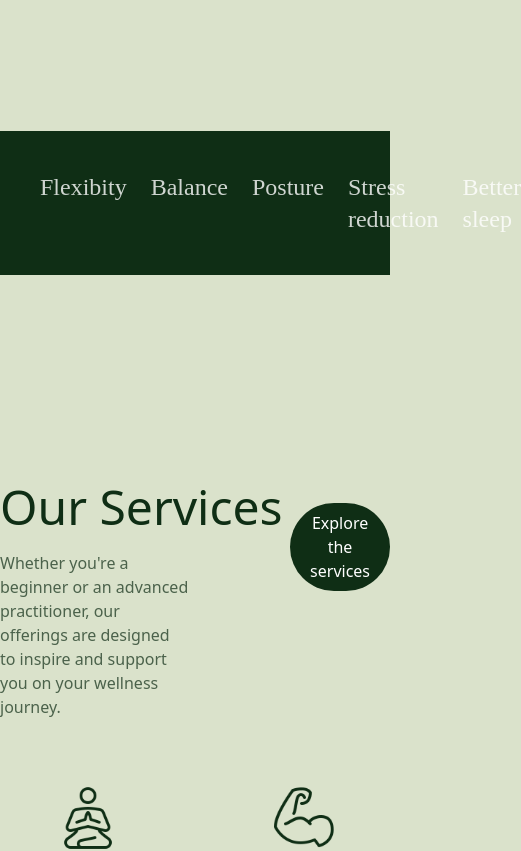
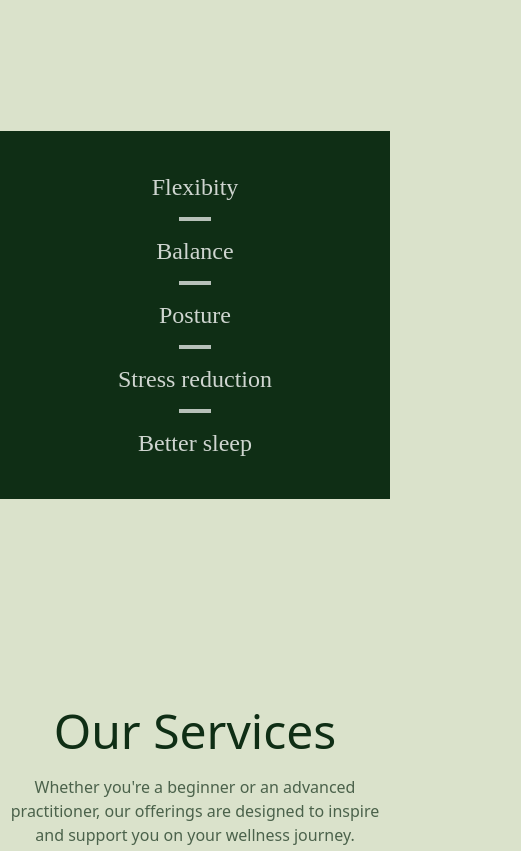
Before and after one commit to KostasTritsonis/yoga, a React (Vite) app: page / in a window 390 px wide. Shown: the part 960-1811 px from the top of the page, 521 px wide, since content can reach past the window. Built offline with nearby package versions, Linux system fonts and the light colour scheme; a web font is replaced by a local one; what tailwindcss-animated would draw is missing.

Commit message:
180102025

```diff
--- a/src/Components/TeamCard.jsx
+++ b/src/Components/TeamCard.jsx
@@ -16,14 +16,13 @@ const TeamCard = ({element, image, text}) => {
 
   return (
     <>
-    <div className="group 2xl:w-[370px] md:w-[315px] w-[250px] 2xl:h-[600px] xl:h-[550px]  h-[450px]
+    <div className="group 2xl:w-[370px] md:w-[315px] sm:w-[300px] w-[250px] 2xl:h-[600px] xl:h-[550px]  h-[450px]
       overflow-hidden rounded-3xl ">
         <div className="w-full h-full duration-500 group-hover:[transform:scale(1.1)] ">
             <div className="absolute flex items-center justify-center bg-black bg-opacity-50
-              2xl:w-[370px] md:w-[315px] w-[250px] 2xl:h-[600px] xl:h-[550px] h-[450px]
+              2xl:w-[370px] md:w-[315px] sm:w-[300px] w-[250px] 2xl:h-[600px] xl:h-[550px]   h-[450px]
              text-white text-3xl font-tregular opacity-0 transition-opacity duration-500 group-hover:opacity-100">
               <button onClick={handleOpen}>{element}</button>
-
             </div>
             <img src={image} alt="" className="w-full h-full object-cover"/>
         </div>
--- a/src/Pages/Main/Benefits.jsx
+++ b/src/Pages/Main/Benefits.jsx
@@ -3,18 +3,18 @@ import React from 'react'
 
 const Benefits = () => {
   return (
-    <div className=' flex md:justify-evenly  p-10 container mx-auto w-full
+    <div className='flex max-md:flex-col  max-md:items-center     md:justify-evenly  p-10 sm:container sm:mx-auto w-full
      bg-primary text-white 2xl:text-4xl md:text-3xl text-2xl  text-opacity-80 font-gregular
      '>
-      <p>Flexibity</p>
-      <div className='w-1 h-12 max-md:mx-3 bg-white opacity-70'></div>
-      <p>Balance</p>
-      <div className='w-1 h-12 max-md:mx-3 bg-white opacity-70'></div>
-      <p>Posture</p>
-      <div className='w-1 h-12 max-md:mx-3 bg-white opacity-70'></div>
+      <p >Flexibity</p>
+      <div className='w-1 h-12 max-md:h-8 max-md:mx-3 max-md:rotate-90 bg-white opacity-70'></div>
+      <p >Balance</p>
+      <div className='w-1 h-12 max-md:h-8 max-md:mx-3 max-md:rotate-90 bg-white opacity-70'></div>
+      <p >Posture</p>
+      <div className='w-1 h-12 max-md:h-8 max-md:mx-3 max-md:rotate-90 bg-white opacity-70'></div>
       <p>Stress reduction</p>
-      <div className='w-1 h-12 max-md:mx-3 bg-white opacity-70'></div>
-      <p>Better sleep</p>
+      <div className='w-1 h-12 max-md:h-8 max-md:mx-3 max-md:rotate-90 bg-white opacity-70'></div>
+      <p >Better sleep</p>
 
     </div>
   )
--- a/src/Pages/Main/Contact.jsx
+++ b/src/Pages/Main/Contact.jsx
@@ -52,7 +52,7 @@ const Contact = () => {
                     </div>
                 </div>
 
-                <div className="overflow-hidden rounded-xl lg:col-span-2 h-96 lg:h-auto">
+                <div className="overflow-hidden rounded-3xl lg:col-span-2 h-96 lg:h-auto">
                 <iframe width="100%" height="100%"  title="map"  src="https://www.google.com/maps/embed?pb=!1m18!1m12!1m3!1d50310.55897734267!2d23.697139782777263!3d37.990897659523114!2m3!1f0!2f0!3f0!3m2!1i1024!2i768!4f13.1!3m3!1m2!1s0x14a1bd1f067043f1%3A0x2736354576668ddd!2zzpHOuM6uzr3OsQ!5e0!3m2!1sel!2sgr!4v1736977532117!5m2!1sel!2sgr"  allowFullScreen="" loading="lazy" referrerPolicy="no-referrer-when-downgrade"></iframe>
                 </div>
             </div>
--- a/src/Pages/Main/Hero.jsx
+++ b/src/Pages/Main/Hero.jsx
@@ -6,7 +6,7 @@ import CustomButton from '../../Components/CustomButton'
 const Hero = () => {
   return (
     <div className='lg:flex lg:justify-center lg:items-center my-32 pb-28 container mx-auto'>
-        <div className='max-lg:text-center flex-col max-lg:pb-5 pr-10'>
+        <div className='max-lg:text-center flex-col max-lg:pb-5 lg:pr-10'>
             <h1 className='2xl:text-7xl text-6xl  text-primary font-tregular font-semibold pb-5 '>
               Transform Your <br /> Body and Mind
             </h1>
--- a/src/Pages/Main/Services.jsx
+++ b/src/Pages/Main/Services.jsx
@@ -7,17 +7,17 @@ import yoga from '../../assets/yoga.png'
 const Services = () => {
   return (
     <div className='container mx-auto'>
-      <div className='flex mt-52 justify-between'>
+      <div className='md:flex mt-52 md:justify-between '>
         <div className=' text-primary font-pregular mb-16'>
-          <p className='text-5xl pb-5'>Our Services</p>
-          <p className='text-secondary w-[50%] max-lg:w-[65%]'>Whether you're a beginner or an advanced practitioner, our offerings are designed to inspire and
+          <p className='text-5xl pb-5 max-md:text-center'>Our Services</p>
+          <p className='text-secondary  md:w-[65%] max-md:text-center'>Whether you're a beginner or an advanced practitioner, our offerings are designed to inspire and
           support you on your wellness journey. </p>
         </div>
-        <div className='w-[25%] max-lg:w-[50%] items-center '>
+        <div className=' lg:w-[50%] max-md:flex max-md:justify-center '>
           <CustomButton text='Explore the services' />
         </div>
       </div>
-      <div className='grid grid-cols-2 lg:grid-cols-3 gap-10 pb-40'>
+      <div className='grid grid-cols-2 lg:grid-cols-3 max-md:pt-16 gap-10 pb-40'>
         <div className='flex flex-col items-center'>
           <img src={yoga} className="w-[70px]" alt="" />
           <p className='text-primary text-3xl max-lg:text-2xl'>Yoga Classes</p>
--- a/src/Pages/Main/Team.jsx
+++ b/src/Pages/Main/Team.jsx
@@ -11,7 +11,7 @@ const Team = () => {
       <h2 className='text-5xl text-primary pb-20'>Meet Our Team</h2>
 
       <div className="flex justify-center items-center max-lg:flex-col ">
-        <div className='bg-primary p-7 2xl:w-[370px] xl:w-[300px] lg:w-[250px] md:w-[650px] w-[530px]
+        <div className='bg-primary p-7 2xl:w-[370px] xl:w-[300px] lg:w-[250px] md:w-[650px] w-full
           2xl:h-[600px] xl:h-[550px] lg:h-[450px] md:h-[250px] rounded-3xl'>
           <p className='pb-2'>JOIN THE TEAM</p>
           <p className='2xl:text-[29px] xl:text-[24px] lg:text-[18px] max-lg:text-[20px]'>Personalized Coaching</p>
@@ -22,16 +22,15 @@ const Team = () => {
           <Link to='/trainers'><button className='bg-background rounded-full hover:bg-opacity-70 text-primary
             font-bold px-5 py-2 2xl:mt-80 xl:mt-80 lg:mt-36 max-lg:mt-16'>View more</button></Link>
         </div>
-        <div className='flex max-md:gap-3 max-lg:gap-5 max-lg:mt-5 lg:pl-5'>
+        <div className='flex justify-between max-sm:flex-col max-md:gap-3 max-lg:mt-5 lg:pl-5'>
+          <div>
             <TeamCard element='Clare Ford' image={clare} text={"With a passion for strength training, Clare is dedicated to helping you build muscle and boost endurance. Discover her personalized approach to fitness and how she can help you reach your goals."} />
-          <div className='lg:pl-5'>
+          </div>
+          <div className='sm:pl-5'>
             <TeamCard element='Alicia Regis' image={alicia} text={"Alicia specializes in guiding students through advanced yoga techniques to enhance flexibility and inner peace. Explore her teaching style and how she can support your yoga journey."} />
-
           </div>
-
         </div>
       </div>
-
     </div>
   )
 }
```
